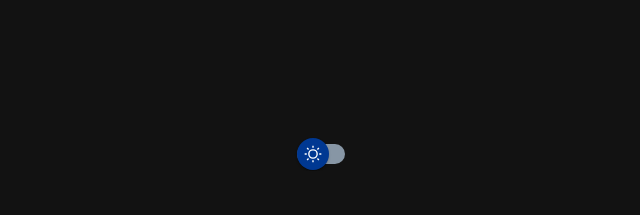
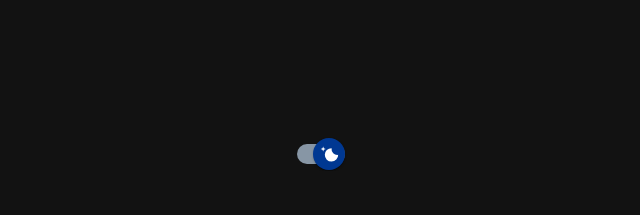
Before and after one commit to andrewjcm/AvailJS, a React (Create React App) app: page / in a window 1280 px wide. Shown: the top 215 px of the page, without its empty margins (319-959 px from the left). Built offline with nearby package versions, Linux system fonts and the light colour scheme.

Commit message:
Set dark as default

```diff
--- a/src/App.js
+++ b/src/App.js
@@ -5,6 +5,8 @@ import Display from './Components/Display/Display';
 import Form from './Components/Form/Form';
 import ThemeToggle from './Components/ThemeToggle/ThemeToggle';
 import { CssBaseline } from '@mui/material';
+
+
 const ColorModeContext = createContext({ toggleColorMode: () => {} });
 
 function AvailJS() {
@@ -26,7 +28,10 @@ function AvailJS() {
 
   return (
     <main className='App'>
-      <ThemeToggle sx={{mb: 5}} onClick={colorMode.toggleColorMode} theme={theme}/>
+      <ThemeToggle sx={{mb: 5}}
+        onClick={colorMode.toggleColorMode}
+        theme={theme}
+        checked={theme.palette.mode === "dark" ? true: false}/>
       {
       showForm
           ? <div data-testid="app-form">
@@ -42,6 +47,7 @@ function AvailJS() {
 
 export default function ToggleColorMode() {
   const [mode, setMode] = useState('dark');
+
   const colorMode = useMemo(
     () => ({
       toggleColorMode: () => {
@@ -65,7 +71,7 @@ export default function ToggleColorMode() {
     <ColorModeContext.Provider value={colorMode}>
       <ThemeProvider theme={theme}>
         <CssBaseline/>
-        <AvailJS />
+        <AvailJS/>
       </ThemeProvider>
     </ColorModeContext.Provider>
   );
```
